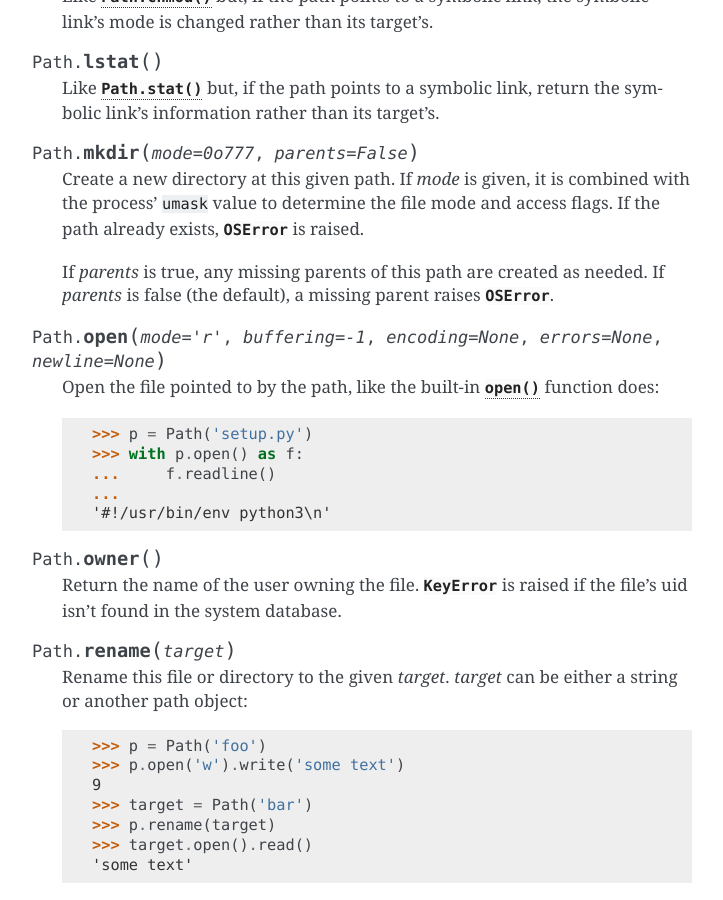
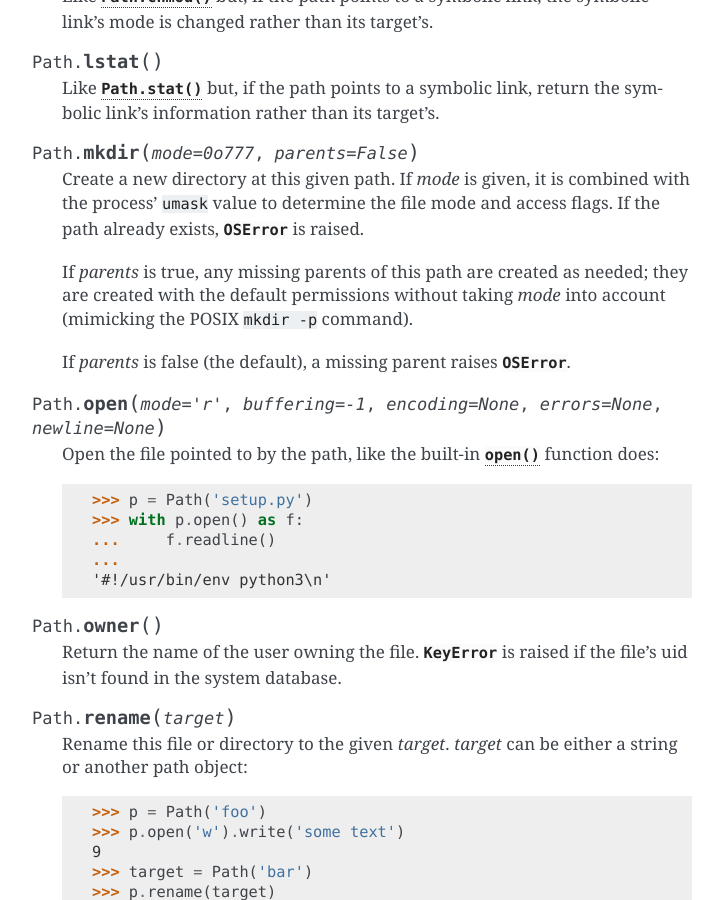
Before and after one commit to jazzband/pathlib2, a Sphinx documentation site: the page built from docs/index.rst, in a window 1280 px wide and 900 px high, scrolled down 15439 px. Shown: the whole window, without its empty margins (388-1111 px from the left). Built offline with Sphinx 7.4.7, drawn with Linux system fonts in a browser that asks for light colours.

Commit message:
Backport 87b81b7df7f0

```diff
--- a/README.txt
+++ b/README.txt
@@ -78,6 +78,9 @@
 Version 1.0
 ^^^^^^^^^^^
 
+- Python issue #19921: When Path.mkdir() is called with parents=True, any
+  missing parent is created with the default permissions, ignoring the mode
+  argument (mimicking the POSIX "mkdir -p" command).
 - Python issue #19887: Improve the Path.resolve() algorithm to support
   certain symlink chains.
 - Make pathlib usable under Python 2.7 with unicode pathnames (only pure
--- a/docs/index.rst
+++ b/docs/index.rst
@@ -778,7 +778,10 @@
    and access flags.  If the path already exists, :exc:`OSError` is raised.
 
    If *parents* is true, any missing parents of this path are created
-   as needed.  If *parents* is false (the default), a missing parent raises
+   as needed; they are created with the default permissions without taking
+   *mode* into account (mimicking the POSIX ``mkdir -p`` command).
+
+   If *parents* is false (the default), a missing parent raises
    :exc:`OSError`.
 
 
--- a/pathlib.py
+++ b/pathlib.py
@@ -1105,7 +1105,7 @@
             except OSError as e:
                 if e.errno != ENOENT:
                     raise
-                self.parent.mkdir(mode, True)
+                self.parent.mkdir(parents=True)
                 self._accessor.mkdir(self, mode)
 
     def chmod(self, mode):
```
Also changed, not shown: test_pathlib.py (+11 -2 lines).
